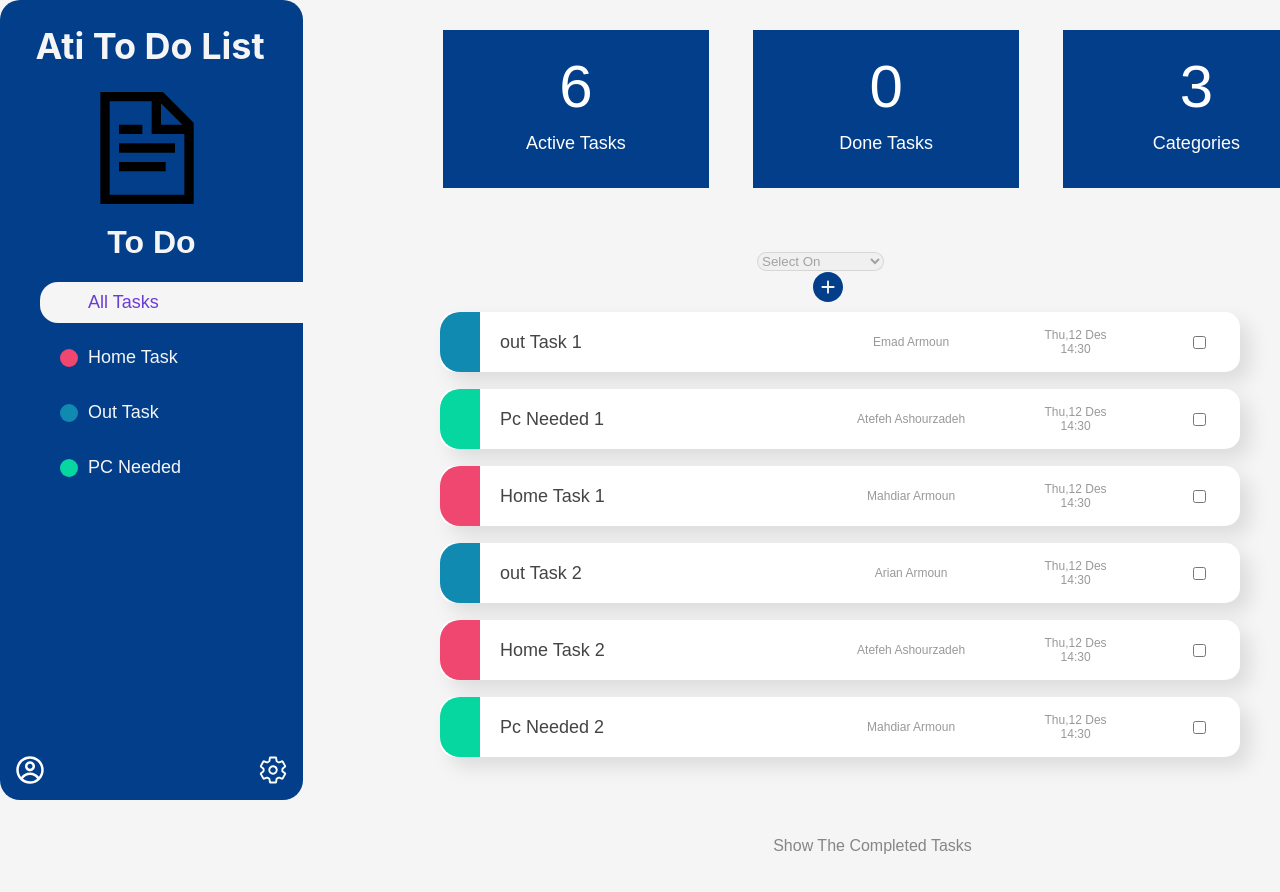
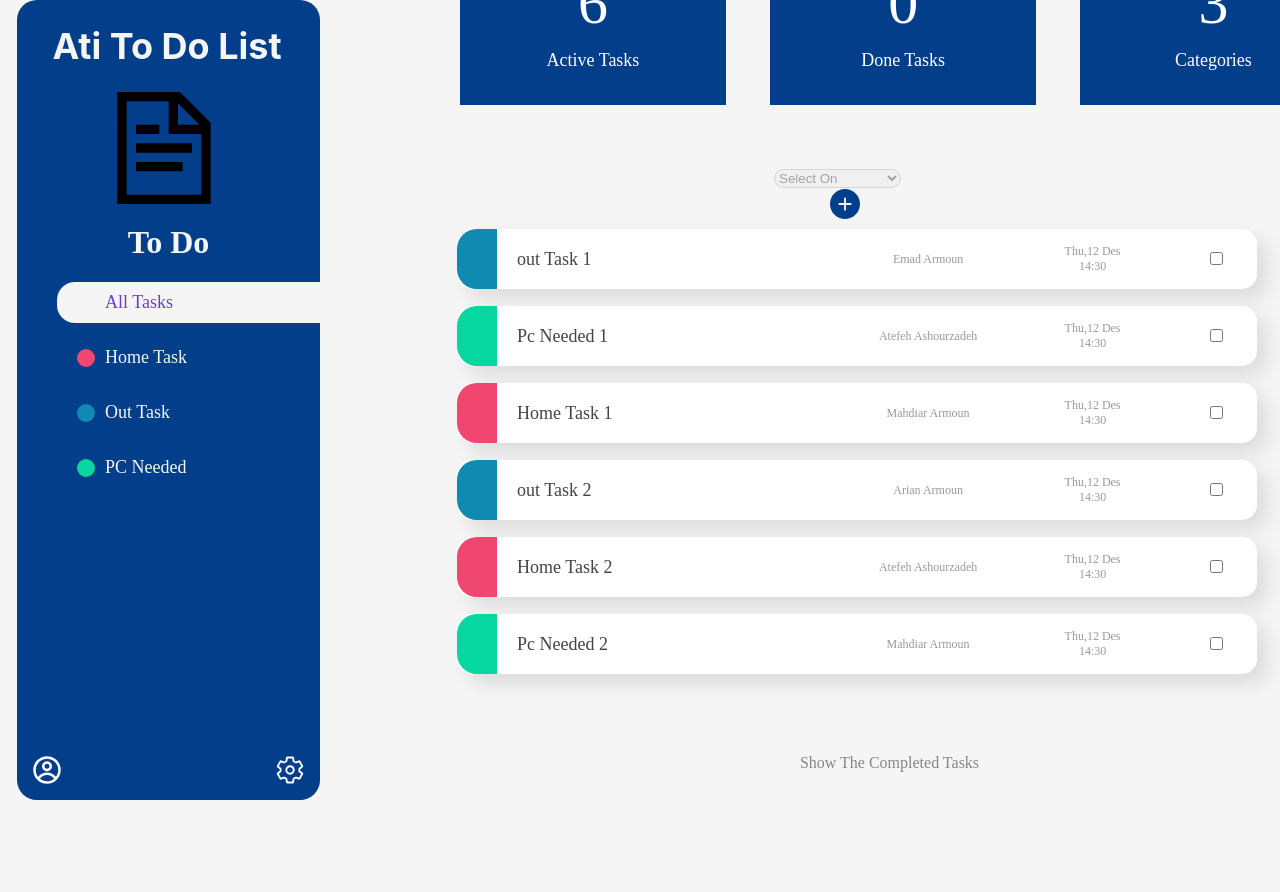
Before and after one commit to Atash1986/ToDoList, a React (Create React App) app: page / in a window 1280 px wide. Shown: the top 892 px of the page. Built offline with nearby package versions, Linux system fonts and the light colour scheme.

Commit message:
Add scss from App.scss

```diff
--- a/src/Component/App.css
+++ b/src/Component/App.css
@@ -1,11 +1,17 @@
 .App {
-  font-family: sans-serif;
   display: flex;
+  flex-direction: column;
+  justify-content: space-between;
+  align-items: center;
+  font-family: "sans-serif";
   height: 100%;
 }
+
 .container {
   display: flex;
   flex-direction: row;
+  justify-content: space-between;
+  align-items: center;
   gap: 10px;
   height: 100%;
-}
+} /*# sourceMappingURL=App.css.map */
--- /dev/null
+++ b/src/Component/App.scss
@@ -0,0 +1,20 @@
+$Primery_Font: "sans-serif";
+
+@mixin flex($direction: column) {
+  display: flex;
+  flex-direction: $direction;
+  justify-content: space-between;
+  align-items: center;
+}
+
+.App {
+  @include flex;
+  font-family: $Primery_Font;
+  height: 100%;
+}
+
+.container {
+  @include flex(row);
+  gap: 10px;
+  height: 100%;
+}
```
Also changed, not shown: 1 other file (tests, documents, lock files or other folders).
